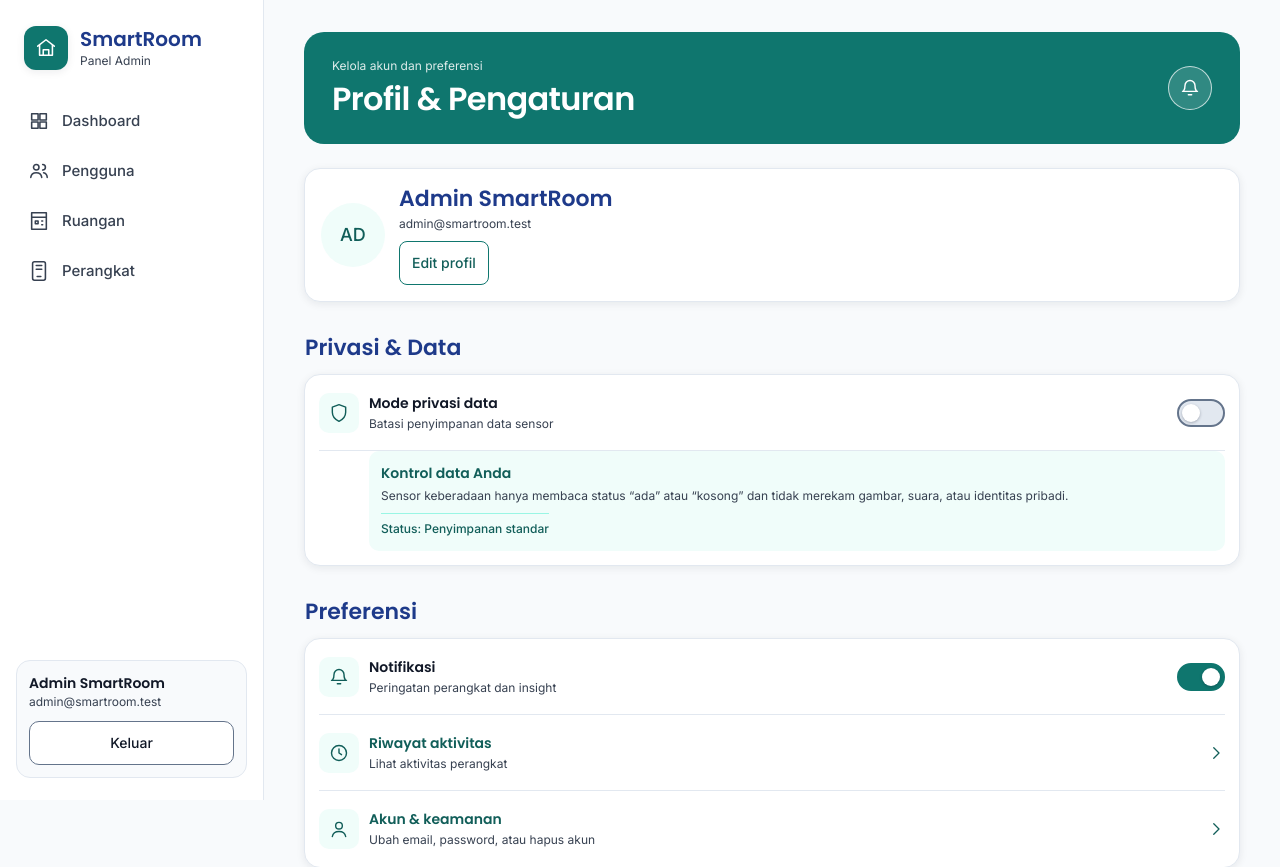
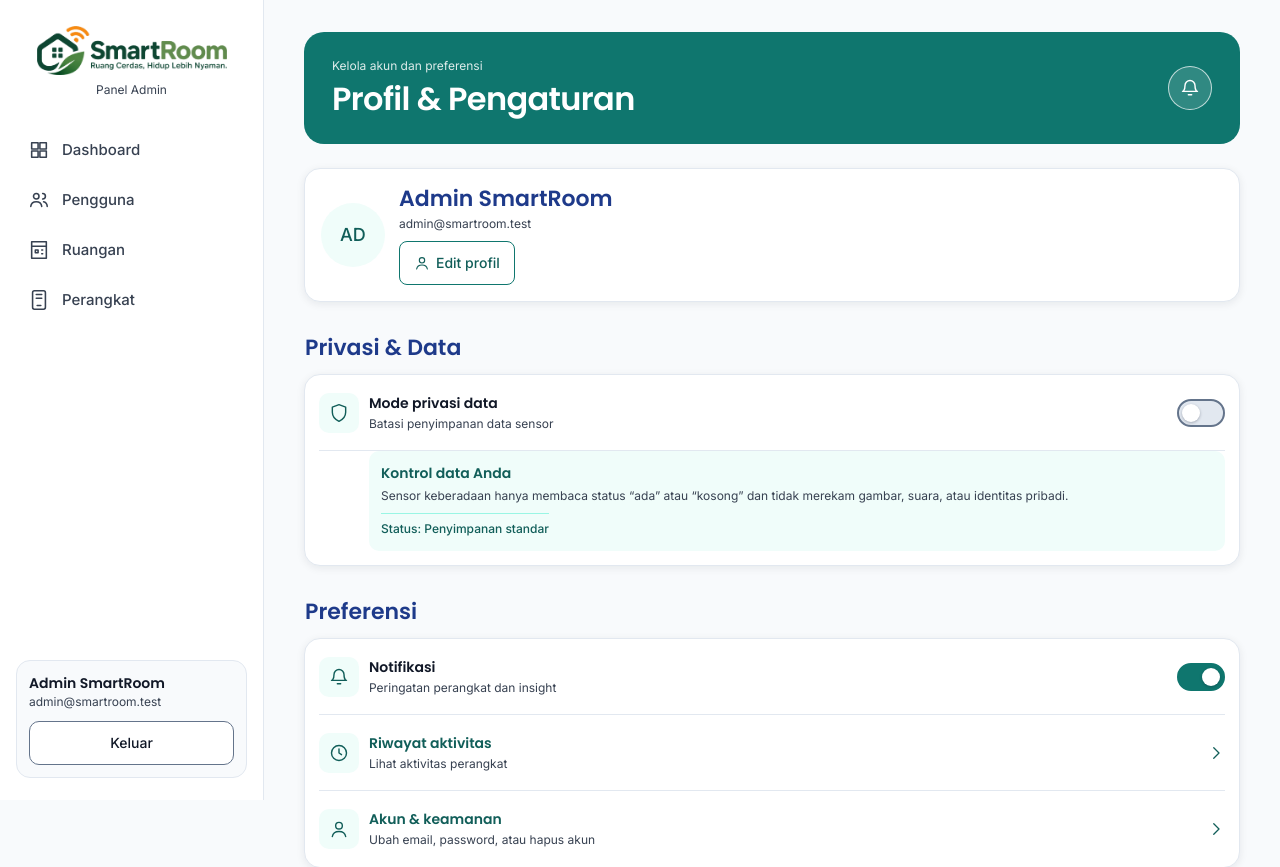
Before and after one commit to pelazarakbar-hub/smartroom, a Laravel app: page /profil in a window 1280 px wide. Shown: the top 867 px of the page. Run offline with Laravel 12, Linux system fonts and the light colour scheme; a user stored in the database is signed in; data comes from the database, SQL or seed files in the repository; style sheets or scripts are compiled from the project's sources; some libraries are stand-ins or nearby versions.

Commit message:
Ganti logo dan perbarui panel ubah nama

```diff
--- a/public/css/smartroom.css
+++ b/public/css/smartroom.css
@@ -105,6 +105,9 @@ h1, h2, h3, strong, .sensor-card > strong, .chart-title strong, .device-summary
 .guest-body { background: var(--neutral-50); }
 .login-screen { display: flex; width: 100%; max-width: 440px; min-height: 100vh; min-height: 100dvh; margin: 0 auto; flex-direction: column; justify-content: center; padding: 28px; }
 .login-brand { margin-bottom: 28px; text-align: center; }
+.login-logo { display: block; width: 100%; max-width: 300px; height: auto; margin: 0 auto 18px; }
+.sidebar-logo { display: block; width: 100%; max-width: 190px; height: auto; margin: 0 auto; }
+.sr-only { position: absolute; width: 1px; height: 1px; margin: -1px; padding: 0; overflow: hidden; clip: rect(0 0 0 0); white-space: nowrap; border: 0; }
 .house-sketch { display: grid; width: 80px; height: 80px; margin: 0 auto 18px; place-items: center; border-radius: 22px; background: var(--primary-600); color: var(--white); box-shadow: var(--shadow-card); }
 .house-sketch.small { width: 44px; height: 44px; margin: 0; border-radius: 12px; }
 .login-brand p { margin: 0 0 6px; color: var(--primary-800); font-size: 12px; line-height: 18px; font-weight: 500; letter-spacing: .12em; }
@@ -285,15 +288,29 @@ h1, h2, h3, strong, .sensor-card > strong, .chart-title strong, .device-summary
 .compact-recommendation .feedback { margin-top: 10px; }
 
 /* ------------------------------------------------------------ profil */
-.profile-card { display: flex; align-items: center; gap: 14px; padding: 16px; }
-.profile-avatar { display: grid; width: 64px; height: 64px; flex: 0 0 auto; place-items: center; border-radius: 50%; background: var(--primary-50); color: var(--primary-800); font-size: 18px; line-height: 24px; font-weight: 500; }
+.profile-card { padding: 16px; }
+.profile-top { display: flex; align-items: center; gap: 14px; }
+.profile-top > div:not(.profile-avatar) { min-width: 0; flex: 1; }
+.profile-avatar { display: grid; width: 64px; height: 64px; flex: 0 0 auto; place-items: center; border-radius: 50%; background: var(--primary-50); color: var(--primary-800); font-size: 18px; line-height: 24px; font-weight: 500; transition: box-shadow .2s; }
 .profile-card h2 { margin: 0; color: var(--secondary-900); font-size: 22px; line-height: 28px; }
 .profile-card p { margin: 2px 0 8px; overflow: hidden; color: var(--neutral-700); font-size: 12px; line-height: 18px; text-overflow: ellipsis; white-space: nowrap; }
-.profile-card button { min-height: 44px; padding: 9px 12px; border: 1px solid var(--primary-600); border-radius: 8px; background: var(--white); color: var(--primary-800); font-size: 14px; line-height: 20px; font-weight: 500; cursor: pointer; }
-.profile-card > div:not(.profile-avatar), .profile-card > form { min-width: 0; flex: 1; }
-.profile-edit input { margin-bottom: 6px; }
-.profile-edit > div { display: flex; gap: 8px; }
-.profile-edit > div button:first-child, .profile-edit .save { background: var(--primary-600); color: var(--white); }
+.edit-trigger { display: inline-flex; min-height: 44px; align-items: center; gap: 6px; padding: 9px 14px; border: 1px solid var(--primary-600); border-radius: 8px; background: var(--white); color: var(--primary-800); font-size: 14px; line-height: 20px; font-weight: 500; cursor: pointer; }
+.edit-trigger:hover { background: var(--primary-50); }
+.profile-card .edit-title { font-size: 18px; line-height: 24px; }
+.profile-card .edit-sub { margin: 2px 0 0; overflow: visible; white-space: normal; font-size: 13px; line-height: 18px; }
+.profile-edit { margin-top: 16px; padding: 16px; border: 1px solid var(--primary-border); border-radius: 14px; background: var(--primary-50); }
+.input-icon { position: relative; }
+.input-icon > svg { position: absolute; top: 50%; left: 13px; margin-top: 3px; transform: translateY(-50%); color: var(--primary-600); pointer-events: none; }
+.profile-edit .input-icon input { padding-left: 42px; border-color: var(--primary-border); }
+.profile-edit .input-icon input:focus { border-color: var(--primary-600); }
+.edit-meta { display: flex; justify-content: space-between; gap: 12px; margin-top: 6px; color: var(--neutral-700); font-size: 12px; line-height: 18px; }
+.edit-meta .field-error, .edit-meta .field-hint { margin-top: 0; }
+.char-count { flex: 0 0 auto; color: var(--neutral-500); font-variant-numeric: tabular-nums; }
+.edit-actions { display: flex; gap: 10px; margin-top: 16px; }
+.edit-actions button { min-height: 46px; flex: 1; padding: 10px 14px; border-radius: 10px; font-size: 14px; line-height: 20px; font-weight: 500; cursor: pointer; }
+.edit-actions .ghost { border: 1px solid var(--neutral-200); background: var(--white); color: var(--neutral-700); }
+.edit-actions .save { border: 1px solid var(--primary-600); background: var(--primary-600); color: var(--white); }
+.edit-actions .save:disabled { border-color: var(--neutral-200); background: var(--neutral-200); color: var(--neutral-500); cursor: not-allowed; }
 .settings-list { padding: 0 14px; }
 .setting-row { display: flex; width: 100%; min-height: 76px; align-items: center; gap: 10px; padding: 8px 0; border: 0; border-bottom: 1px solid var(--neutral-200); background: transparent; text-align: left; text-decoration: none; }
 .setting-row:last-child { border-bottom: 0; }
@@ -381,7 +398,7 @@ h1, h2, h3, strong, .sensor-card > strong, .chart-title strong, .device-summary
     position: sticky; top: 0; display: flex; height: 100vh; flex-direction: column; gap: 8px;
     padding: 22px 16px; border-right: 1px solid var(--neutral-200); background: var(--white);
   }
-  .sidebar-brand { display: flex; align-items: center; gap: 12px; padding: 4px 8px 20px; }
+  .sidebar-brand { display: flex; flex-direction: column; align-items: center; gap: 6px; padding: 4px 8px 20px; text-align: center; }
   .sidebar-brand strong { display: block; color: var(--secondary-900); font-size: 20px; line-height: 26px; }
   .sidebar-brand span { display: block; color: var(--neutral-700); font-size: 12px; line-height: 18px; }
   .sidebar nav { display: grid; gap: 4px; }
--- a/resources/js/smartroom-alpine.js
+++ b/resources/js/smartroom-alpine.js
@@ -31,4 +31,33 @@ export function registerSmartRoom(Alpine) {
             }
         },
     }));
+
+    // Panel "Ubah nama" di Profil: inisial pada avatar ikut berubah saat mengetik,
+    // tombol Simpan aktif hanya bila nama valid dan berbeda dari nama sekarang.
+    Alpine.data('profileName', (original, value, editing) => ({
+        original,
+        name: value,
+        editing,
+
+        get initials() {
+            // Sama dengan User::initials() di server: dua huruf pertama nama.
+            return this.name.trim().slice(0, 2).toUpperCase() || '?';
+        },
+
+        get canSave() {
+            const clean = this.name.trim();
+            return clean.length >= 2 && clean !== this.original;
+        },
+
+        start(input) {
+            this.editing = true;
+            this.$nextTick(() => { input.focus(); input.select(); });
+        },
+
+        cancel() {
+            if (! this.editing) { return; }
+            this.editing = false;
+            this.name = this.original;
+        },
+    }));
 }
--- a/resources/views/app/profile.blade.php
+++ b/resources/views/app/profile.blade.php
@@ -5,25 +5,41 @@
 @section('content')
 @include('partials.header', ['title' => 'Profil & Pengaturan', 'caption' => 'Kelola akun dan preferensi', 'alert' => $alert])
 
-<section class="profile-card card" x-data="{ editing: {{ $errors->has('name') ? 'true' : 'false' }} }">
-    <div class="profile-avatar">{{ $user->initials() }}</div>
+<section class="profile-card card" x-data="profileName(@js($user->name), @js(old('name', $user->name)), @js($errors->has('name')))" x-on:keydown.escape="cancel()">
+    <div class="profile-top">
+        <div class="profile-avatar" x-text="editing ? initials : @js($user->initials())">{{ $user->initials() }}</div>
 
-    <div x-show="!editing" @if ($errors->has('name')) x-cloak @endif>
-        <h2>{{ $user->name }}</h2>
-        <p>{{ $user->email }}</p>
-        <button type="button" x-on:click="editing = true; $nextTick(() => $refs.name.focus())">Edit profil</button>
+        <div x-show="!editing" @if ($errors->has('name')) x-cloak @endif>
+            <h2>{{ $user->name }}</h2>
+            <p>{{ $user->email }}</p>
+            <button type="button" class="edit-trigger" x-on:click="start($refs.name)"><x-icon name="user" :size="16" /> Edit profil</button>
+        </div>
+
+        <div x-show="editing" @if (! $errors->has('name')) x-cloak @endif>
+            <h2 class="edit-title">Ubah nama</h2>
+            <p class="edit-sub">Nama ini tampil pada sapaan di Beranda dan di profil Anda.</p>
+        </div>
     </div>
 
     <form class="profile-edit" method="POST" action="{{ route('app.profile.name') }}" data-submit-busy x-show="editing" @if (! $errors->has('name')) x-cloak @endif>
         @csrf
-        <label>
-            Nama tampilan
-            <input name="name" x-ref="name" value="{{ old('name', $user->name) }}" autocomplete="name" @error('name') aria-invalid="true" @enderror>
-            @error('name') <span class="field-error">{{ $message }}</span> @enderror
-        </label>
-        <div>
-            <button type="submit" class="save">Simpan</button>
-            <button type="button" x-on:click="editing = false">Batal</button>
+        <label for="profile-name">Nama tampilan</label>
+        <div class="input-icon">
+            <x-icon name="user" :size="18" />
+            <input id="profile-name" name="name" x-ref="name" x-model="name" maxlength="100" autocomplete="name" placeholder="Nama lengkap Anda"
+                   @error('name') aria-invalid="true" @enderror>
+        </div>
+        <div class="edit-meta">
+            @error('name')
+                <span class="field-error">{{ $message }}</span>
+            @else
+                <span class="field-hint">Minimal 2 karakter.</span>
+            @enderror
+            <span class="char-count" x-text="name.length + '/100'">0/100</span>
+        </div>
+        <div class="edit-actions">
+            <button type="button" class="ghost" x-on:click="cancel()">Batal</button>
+            <button type="submit" class="save" x-bind:disabled="! canSave">Simpan</button>
         </div>
     </form>
 </section>
--- a/resources/views/auth/login.blade.php
+++ b/resources/views/auth/login.blade.php
@@ -5,9 +5,8 @@
 @section('content')
 <div class="login-screen">
     <div class="login-brand">
-        <div class="house-sketch"><x-icon name="home" :size="42" /></div>
-        <p>SMART HOME CONTROL</p>
-        <h1>SmartRoom</h1>
+        <img class="login-logo" src="{{ asset('img/logo.png') }}" alt="SmartRoom — Ruang Cerdas, Hidup Lebih Nyaman" width="900" height="233">
+        <h1 class="sr-only">SmartRoom</h1>
         <span>Masuk dengan akun yang sudah terdaftar.</span>
     </div>
 
--- a/resources/views/auth/register.blade.php
+++ b/resources/views/auth/register.blade.php
@@ -5,9 +5,8 @@
 @section('content')
 <div class="login-screen">
     <div class="login-brand">
-        <div class="house-sketch"><x-icon name="home" :size="42" /></div>
-        <p>SMART HOME CONTROL</p>
-        <h1>SmartRoom</h1>
+        <img class="login-logo" src="{{ asset('img/logo.png') }}" alt="SmartRoom — Ruang Cerdas, Hidup Lebih Nyaman" width="900" height="233">
+        <h1 class="sr-only">SmartRoom</h1>
         <span>Daftarkan akun sebelum menggunakan SmartRoom.</span>
     </div>
 
--- a/resources/views/layouts/smartroom-guest.blade.php
+++ b/resources/views/layouts/smartroom-guest.blade.php
@@ -5,6 +5,7 @@
     <meta name="viewport" content="width=device-width, initial-scale=1, viewport-fit=cover">
     <meta name="csrf-token" content="{{ csrf_token() }}">
     <meta name="theme-color" content="#0f766e">
+    <link rel="icon" type="image/png" href="{{ asset('img/favicon.png') }}">
     <title>@yield('title', 'Masuk') · SmartRoom</title>
     <link rel="preconnect" href="https://fonts.googleapis.com">
     <link rel="preconnect" href="https://fonts.gstatic.com" crossorigin>
--- a/resources/views/layouts/smartroom.blade.php
+++ b/resources/views/layouts/smartroom.blade.php
@@ -5,6 +5,7 @@
     <meta name="viewport" content="width=device-width, initial-scale=1, viewport-fit=cover">
     <meta name="csrf-token" content="{{ csrf_token() }}">
     <meta name="theme-color" content="#0f766e">
+    <link rel="icon" type="image/png" href="{{ asset('img/favicon.png') }}">
     <title>@yield('title', 'SmartRoom') · SmartRoom</title>
     <link rel="preconnect" href="https://fonts.googleapis.com">
     <link rel="preconnect" href="https://fonts.gstatic.com" crossorigin>
@@ -24,11 +25,8 @@
     {{-- Sidebar: hanya tampil di laptop (>= 900px) --}}
     <aside class="sidebar" aria-label="Menu utama">
         <div class="sidebar-brand">
-            <div class="house-sketch small"><x-icon name="home" :size="22" /></div>
-            <div>
-                <strong>SmartRoom</strong>
-                <span>{{ auth()->user()->isAdmin() ? 'Panel Admin' : 'Smart Home Control' }}</span>
-            </div>
+            <img class="sidebar-logo" src="{{ asset('img/logo.png') }}" alt="SmartRoom" width="900" height="233">
+            <span>{{ auth()->user()->isAdmin() ? 'Panel Admin' : 'Smart Home Control' }}</span>
         </div>
         <nav>
             @foreach ($nav as $item)
```
Also changed, not shown: public/img/favicon.png (added), public/img/logo-icon.png (added), public/img/logo.png (added).
